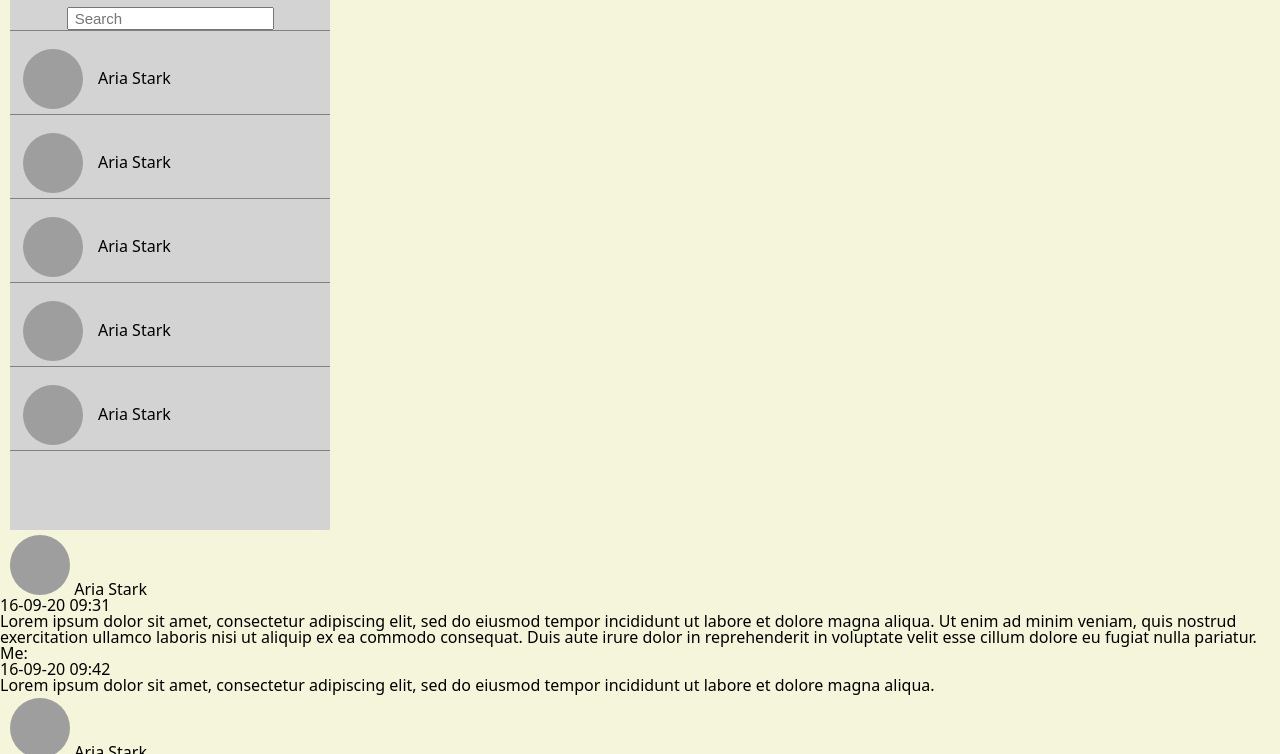
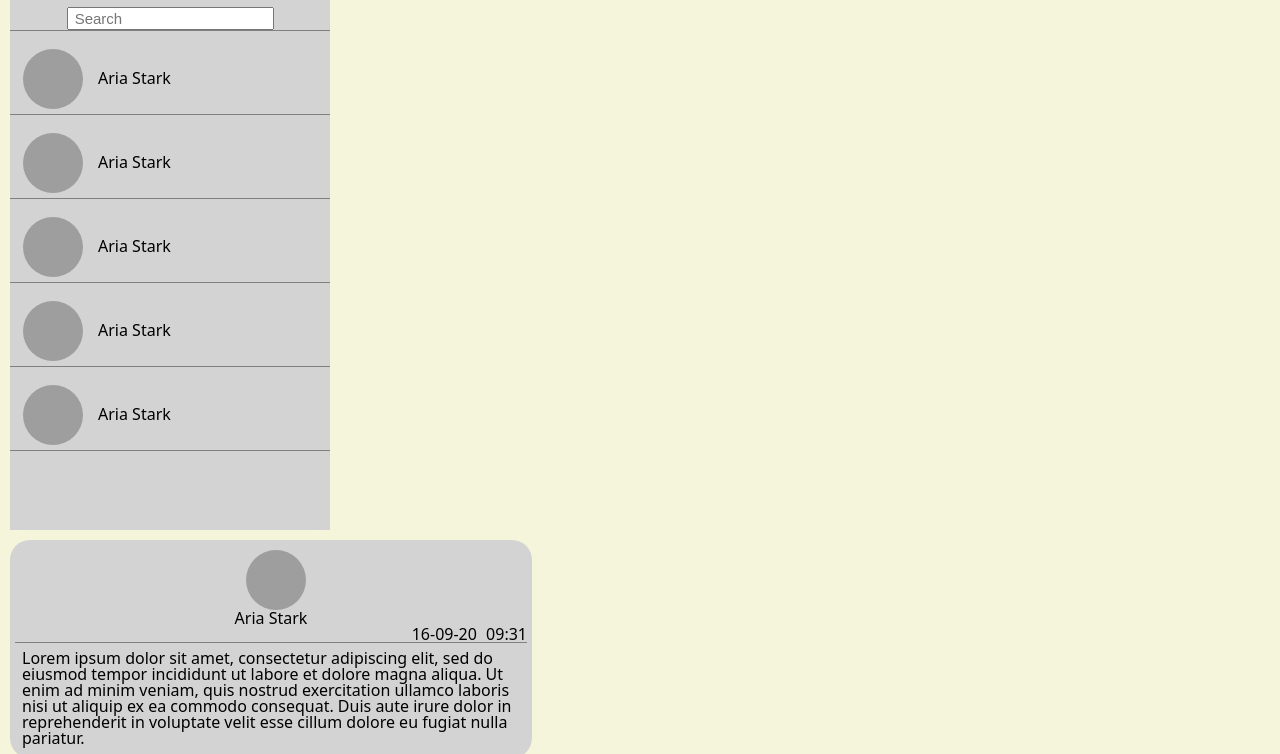
Before and after one commit to LUCIENMathieu03/My-chatbot, a plain HTML site: page index.html in a window 1280 px wide. Shown: the part 190-944 px from the top of the page. Drawn offline with Linux system fonts and the light colour scheme; grey boxes are pictures that could not be loaded.

Commit message:
style(chat messages): style for the chat messages

```diff
--- a/css/index.css
+++ b/css/index.css
@@ -100,3 +100,59 @@ body{
   flex-direction: column;
   width: 100%;
 }
+.message-received--sender{
+  height: 100%;
+  display: flex;
+  flex-direction: column;
+  align-items: center;
+}
+
+.right-container--chat{
+  height: 90vh;
+  overflow: auto;
+}
+.right-container--chat::-webkit-scrollbar {
+    display: none;
+}
+
+.right-container-chat-input form{
+  display: flex;
+  justify-content: space-around;
+  align-items: center;
+  height: 10vh;
+}
+
+.message-received,.message-sent {
+  padding: 5px;
+  margin: 10px;
+  width: 40%;
+  border-radius: 20px 20px;
+  background: lightgrey;
+}
+
+.message-received-header, .message-sent-header{
+  display: flex;
+  justify-content: flex-end;
+  align-items: baseline;
+  border-bottom: 1px solid grey  ;
+  margin-bottom: 5px;
+}
+
+.time-message{
+  margin-left: 5px;
+}
+
+.message-sent{
+  float: right;
+  background: lightblue;
+  margin-left: left;
+}
+
+.message-received{
+  clear: both;
+}
+.message-sent p, .message-received p{
+  display: flex;
+  flex-wrap: wrap;
+  margin: 7px;
+}
```
